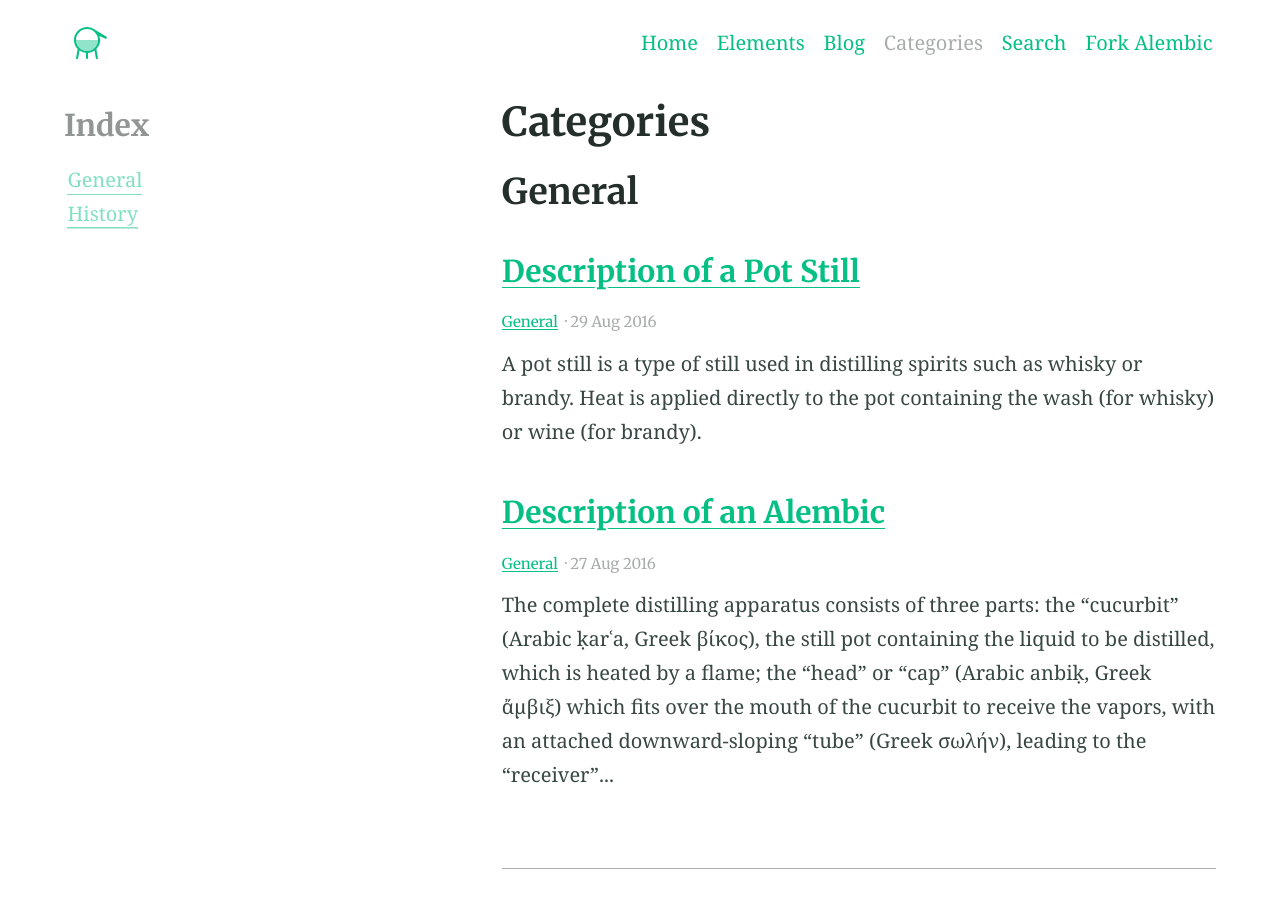
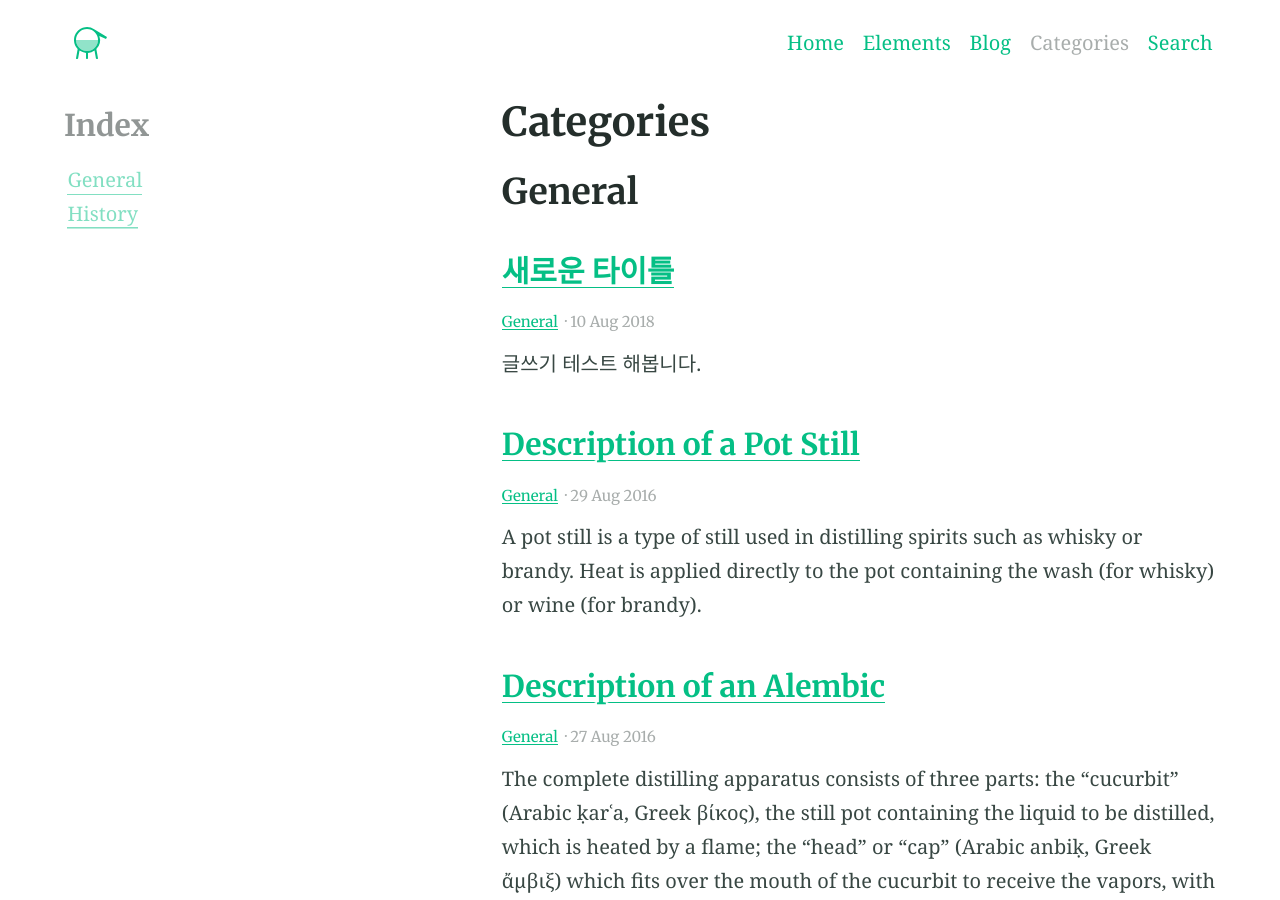
Before and after one commit to holjjack/holjjack.github.io, a Jekyll site: the page built from categories.md, in a window 1280 px wide and 900 px high. Built offline with Jekyll 4.4.1, drawn with Linux system fonts in a browser that asks for light colours.

Commit message:
첫글 테스트

```diff
--- a/_config.yml
+++ b/_config.yml
@@ -95,7 +95,6 @@ navigation_header:
   Blog: /blog/
   Categories: /categories/
   Search: /search/
-  Fork Alembic: https://github.com/daviddarnes/alembic
 
 navigation_footer:
   Created by David Darnes: https://darn.es
--- /dev/null
+++ b/_posts/2018-08-10-001.md
@@ -0,0 +1,13 @@
+---
+title: 새로운 타이틀
+category: General
+feature_image: "https://picsum.photos/2560/600?image=872"
+---
+
+글쓰기 테스트 해봅니다.
+
+<!-- more -->
+
+냐하하하하
+
+_Originally from [Alembic - Wikipedia](https://en.wikipedia.org/wiki/Alembic)_
```
